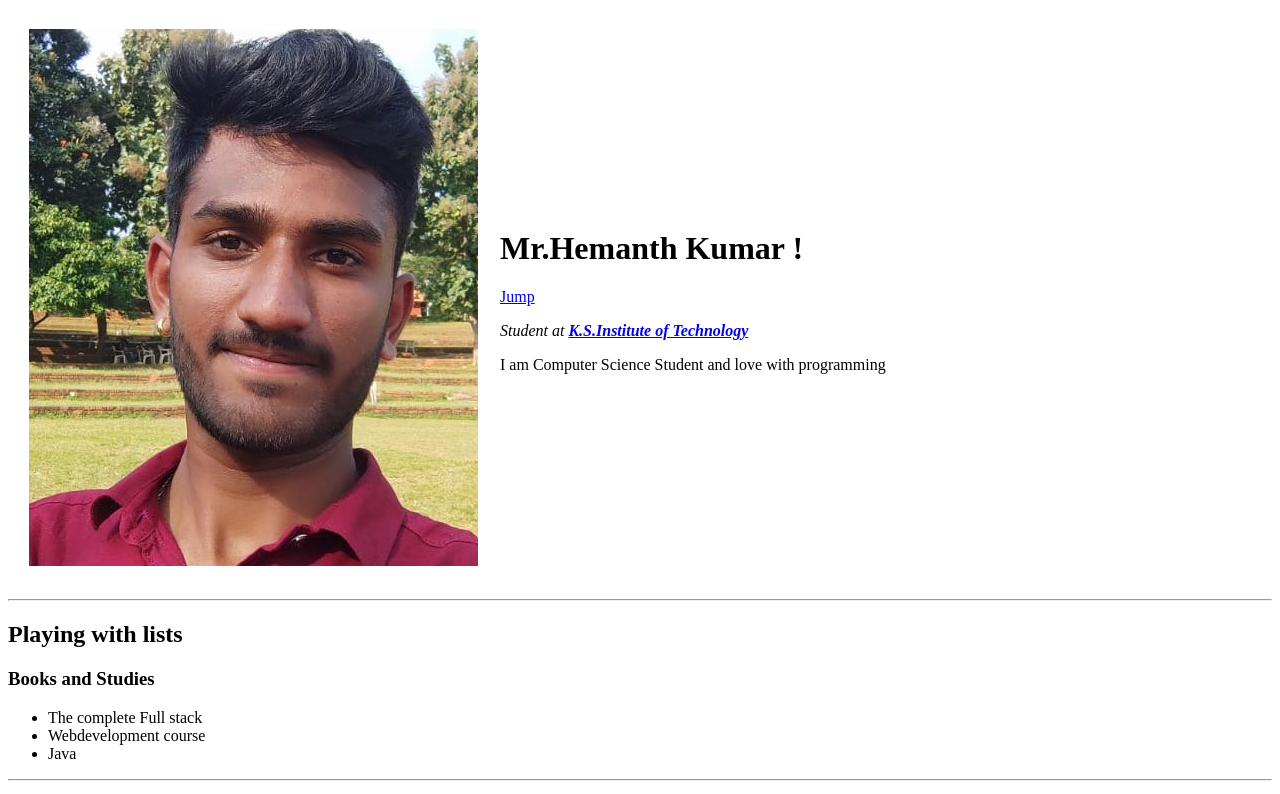
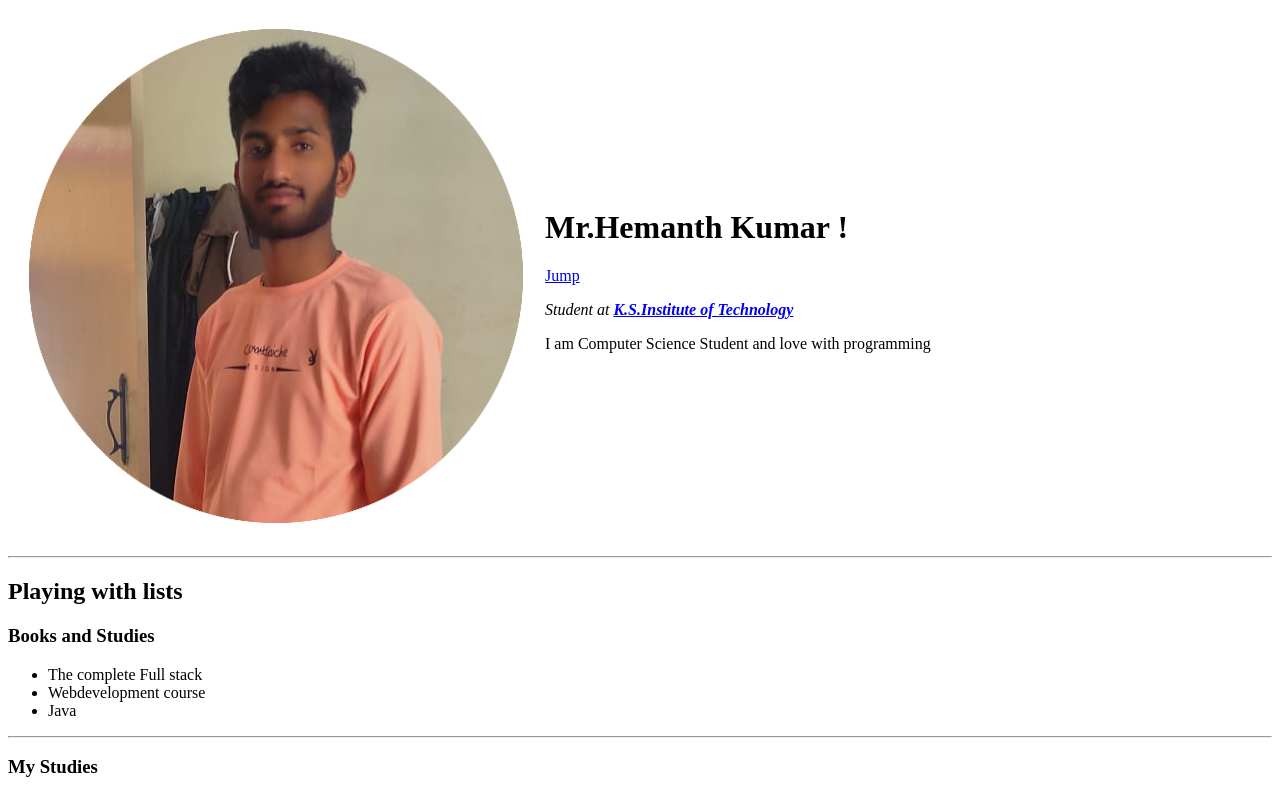
Before and after one commit to rockerzzzzz/CV, a plain HTML site: page index.html in a window 1280 px wide. Shown: the top 794 px of the page. Drawn offline with Linux system fonts and the light colour scheme.

Commit message:
Update index.html
changing photo

```diff
--- a/index.html
+++ b/index.html
@@ -9,7 +9,7 @@
 <body>
     <table cellspacing="20">
         <tr>
-            <td> <img src="hk.jpg" alt="image"></td>
+            <td> <img src="hk1.jpg" alt="image"></td>
             <td><h1>Mr.Hemanth Kumar !</h1>
                 <p><a href="#given">Jump</a></p> <!--jumping in the same webpage from aobve to below -->
                 <p><em> Student at <strong><a href="https://www.ksit.ac.in/">K.S.Institute of Technology</a></strong></em></p>
```
